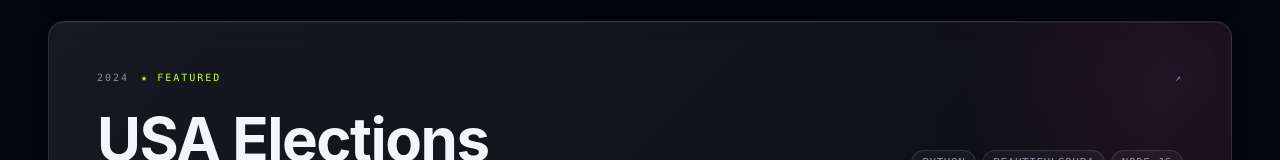
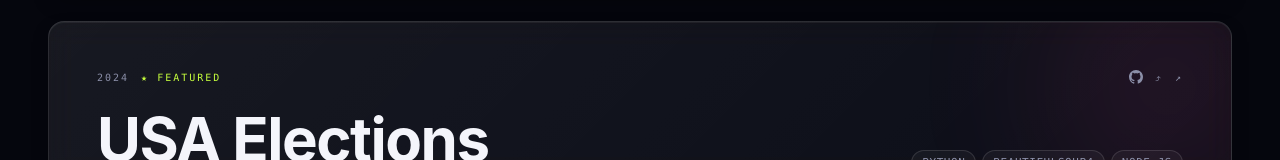
Before and after one commit to SigmaGrindset/sofa-portfolio, a React (Vite) app: page / in a window 1280 px wide. Shown: the part 2620-2780 px from the top of the page. Built offline with nearby package versions, Linux system fonts and the light colour scheme.

Commit message:
github and deploy links

```diff
--- a/src/data/projects.ts
+++ b/src/data/projects.ts
@@ -108,6 +108,10 @@ export const projects: Project[] = [
     tech: ['Python', 'BeautifulSoup4', 'Node.js', 'Express', 'PostgreSQL', 'React', 'TypeScript', 'TanStack Router', 'Tailwind', 'D3'],
     featured: true,
     year: '2024',
+    links: {
+      github: 'https://github.com/SigmaGrindset/usa-elections',
+      live: 'https://usa-elections-client.vercel.app/',
+    },
   },
   {
     id: 'gearshare',
@@ -162,6 +166,9 @@ export const projects: Project[] = [
     tech: ['React', 'TypeScript', 'Spring Boot', 'Java', 'PostgreSQL', 'OAuth 2.0', 'Figma'],
     featured: false,
     year: '2025',
+    links: {
+      github: 'https://github.com/NiHorvat67/Pokemoni',
+    },
   },
   {
     id: 'learnflow',
@@ -201,6 +208,10 @@ export const projects: Project[] = [
     role: { en: 'Backend development', hr: 'Backend razvoj' },
     tech: ['Node.js', 'Express', 'EJS', 'PostgreSQL'],
     year: '2024',
+    links: {
+      github: 'https://github.com/SigmaGrindset/projekt-r',
+      live: 'https://projekt-r-zeta.vercel.app/user',
+    },
   },
   {
     id: 'spotilens',
@@ -244,6 +255,10 @@ export const projects: Project[] = [
     role: { en: 'Full-stack (solo)', hr: 'Samostalni projekt (full-stack)' },
     tech: ['React', 'Node.js', 'Express', 'MongoDB', 'Spotify API', 'OAuth 2.0'],
     year: '2023',
+    links: {
+      github: 'https://github.com/SigmaGrindset/spotify_stats',
+      live: 'https://spotify-stats-frontend-phi.vercel.app/',
+    },
   },
   {
     id: 'nba-scraper',
@@ -283,6 +298,9 @@ export const projects: Project[] = [
     role: { en: 'Full-stack (solo)', hr: 'Samostalni projekt (full-stack)' },
     tech: ['Python', 'Selenium', 'BeautifulSoup', 'Node.js', 'HTML', 'CSS', 'JavaScript'],
     year: '2023',
+    links: {
+      github: 'https://github.com/SigmaGrindset/nba-stats',
+    },
   },
 ];
 
--- a/src/data/translations.ts
+++ b/src/data/translations.ts
@@ -53,6 +53,8 @@ export const translations = {
     features: { en: 'Features', hr: 'Značajke' },
     note: { en: 'Note', hr: 'Napomena' },
     next: { en: 'Next', hr: 'Sljedeći' },
+    viewSource: { en: 'View source', hr: 'Izvorni kod' },
+    viewLive: { en: 'Live demo', hr: 'Pogledaj uživo' },
   },
   contact: {
     heading: { en: "Let's talk", hr: 'Kontakt' },
--- a/src/pages/Homepage/components/ProjectsGrid.tsx
+++ b/src/pages/Homepage/components/ProjectsGrid.tsx
@@ -119,8 +119,56 @@ function ProjectCard({
           {project.year}
           {featured && <span className="text-accent">★ Featured</span>}
         </span>
-        <span className="transition-transform duration-300 group-hover:translate-x-1 group-hover:-translate-y-1">
-          ↗
+        <span className="inline-flex items-center gap-3">
+          {project.links?.github && (
+            <span
+              role="link"
+              tabIndex={0}
+              onClick={(e) => {
+                e.preventDefault();
+                e.stopPropagation();
+                window.open(project.links!.github!, '_blank', 'noopener,noreferrer');
+              }}
+              onKeyDown={(e) => {
+                if (e.key === 'Enter' || e.key === ' ') {
+                  e.preventDefault();
+                  e.stopPropagation();
+                  window.open(project.links!.github!, '_blank', 'noopener,noreferrer');
+                }
+              }}
+              className="cursor-pointer text-muted transition hover:text-fg"
+              aria-label="GitHub repository"
+            >
+              <svg width="14" height="14" viewBox="0 0 24 24" fill="currentColor" aria-hidden>
+                <path d="M12 0C5.37 0 0 5.37 0 12c0 5.3 3.44 9.8 8.21 11.39.6.11.82-.26.82-.58 0-.29-.01-1.04-.02-2.05-3.34.73-4.04-1.61-4.04-1.61-.55-1.39-1.34-1.76-1.34-1.76-1.08-.74.08-.73.08-.73 1.2.08 1.83 1.23 1.83 1.23 1.07 1.84 2.81 1.3 3.49.99.11-.77.42-1.3.76-1.6-2.66-.3-5.47-1.33-5.47-5.93 0-1.31.47-2.38 1.24-3.22-.12-.31-.54-1.52.12-3.18 0 0 1.01-.32 3.3 1.23.96-.27 1.99-.4 3.01-.41 1.02.01 2.05.14 3.01.41 2.29-1.55 3.3-1.23 3.3-1.23.66 1.66.24 2.87.12 3.18.77.84 1.24 1.91 1.24 3.22 0 4.61-2.81 5.63-5.49 5.92.43.37.81 1.1.81 2.22 0 1.6-.01 2.89-.01 3.28 0 .32.22.7.83.58C20.57 21.8 24 17.3 24 12c0-6.63-5.37-12-12-12z" />
+              </svg>
+            </span>
+          )}
+          {project.links?.live && (
+            <span
+              role="link"
+              tabIndex={0}
+              onClick={(e) => {
+                e.preventDefault();
+                e.stopPropagation();
+                window.open(project.links!.live!, '_blank', 'noopener,noreferrer');
+              }}
+              onKeyDown={(e) => {
+                if (e.key === 'Enter' || e.key === ' ') {
+                  e.preventDefault();
+                  e.stopPropagation();
+                  window.open(project.links!.live!, '_blank', 'noopener,noreferrer');
+                }
+              }}
+              className="cursor-pointer text-muted transition hover:text-fg"
+              aria-label="Live demo"
+            >
+              ⤴
+            </span>
+          )}
+          <span className="transition-transform duration-300 group-hover:translate-x-1 group-hover:-translate-y-1">
+            ↗
+          </span>
         </span>
       </div>
 
--- a/src/pages/ProjectDetail/components/ProjectHero.tsx
+++ b/src/pages/ProjectDetail/components/ProjectHero.tsx
@@ -1,8 +1,11 @@
 import type { Project } from '@/data/projects';
 import { useLanguage } from '@/hooks/useLanguage';
+import { translations } from '@/data/translations';
 
 export function ProjectHero({ project }: { project: Project }) {
   const { language } = useLanguage();
+  const github = project.links?.github;
+  const live = project.links?.live;
   return (
     <section className="container-page">
       <div className="pd-anim mb-4 flex items-center gap-3 font-mono text-[11px] uppercase tracking-[0.25em] text-muted">
@@ -16,6 +19,35 @@ export function ProjectHero({ project }: { project: Project }) {
       <p className="pd-anim mt-6 max-w-2xl text-xl text-muted md:text-2xl">
         {project.tagline[language]}
       </p>
+
+      {(github || live) && (
+        <div className="pd-anim mt-8 flex flex-wrap items-center gap-3">
+          {live && (
+            <a
+              href={live}
+              target="_blank"
+              rel="noopener noreferrer"
+              className="group inline-flex items-center gap-2 rounded-full bg-[var(--color-accent)] px-5 py-2.5 text-sm font-medium text-[var(--color-accent-fg)] transition-transform hover:-translate-y-0.5"
+            >
+              <span>{translations.projects.viewLive[language]}</span>
+              <span className="transition-transform duration-300 group-hover:translate-x-1 group-hover:-translate-y-0.5">↗</span>
+            </a>
+          )}
+          {github && (
+            <a
+              href={github}
+              target="_blank"
+              rel="noopener noreferrer"
+              className="glass group inline-flex items-center gap-2 rounded-full px-5 py-2.5 text-sm font-medium text-fg transition-transform hover:-translate-y-0.5"
+            >
+              <svg width="16" height="16" viewBox="0 0 24 24" fill="currentColor" aria-hidden>
+                <path d="M12 0C5.37 0 0 5.37 0 12c0 5.3 3.44 9.8 8.21 11.39.6.11.82-.26.82-.58 0-.29-.01-1.04-.02-2.05-3.34.73-4.04-1.61-4.04-1.61-.55-1.39-1.34-1.76-1.34-1.76-1.08-.74.08-.73.08-.73 1.2.08 1.83 1.23 1.83 1.23 1.07 1.84 2.81 1.3 3.49.99.11-.77.42-1.3.76-1.6-2.66-.3-5.47-1.33-5.47-5.93 0-1.31.47-2.38 1.24-3.22-.12-.31-.54-1.52.12-3.18 0 0 1.01-.32 3.3 1.23.96-.27 1.99-.4 3.01-.41 1.02.01 2.05.14 3.01.41 2.29-1.55 3.3-1.23 3.3-1.23.66 1.66.24 2.87.12 3.18.77.84 1.24 1.91 1.24 3.22 0 4.61-2.81 5.63-5.49 5.92.43.37.81 1.1.81 2.22 0 1.6-.01 2.89-.01 3.28 0 .32.22.7.83.58C20.57 21.8 24 17.3 24 12c0-6.63-5.37-12-12-12z"/>
+              </svg>
+              <span>{translations.projects.viewSource[language]}</span>
+            </a>
+          )}
+        </div>
+      )}
     </section>
   );
 }
```
